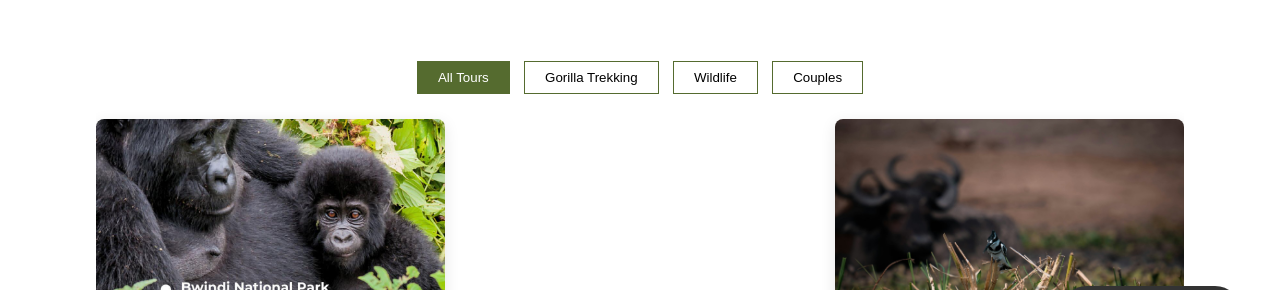
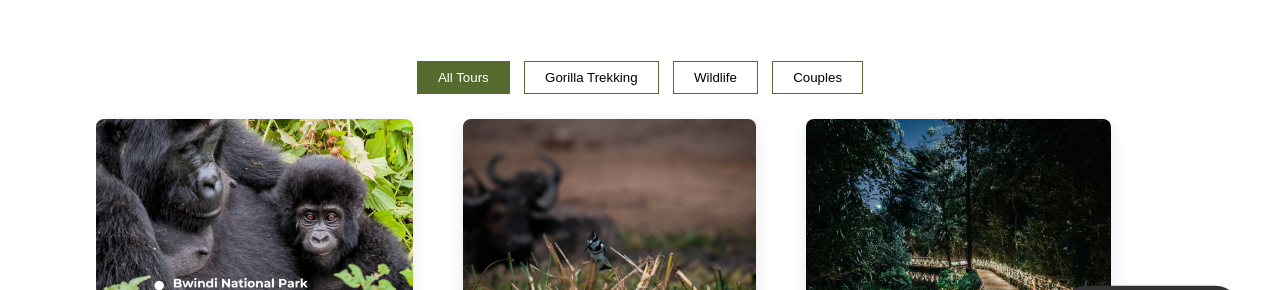
Before and after one commit to SsempogoEzra/Tinah_Trails, a plain HTML site: page safaris.html in a window 1280 px wide. Shown: the part 424-714 px from the top of the page. Drawn offline with nearby package versions, Linux system fonts and the light colour scheme.

Commit message:
Fixed pckgs display issue, Cards in flex stack together.

```diff
--- a/safaris.html
+++ b/safaris.html
@@ -42,11 +42,11 @@
             <button class="filter-btn"data-filter="Couples">Couples</button>
         </div>
 
-        <div class="safari-grid">
-            <div class="safari-grid" id="safari-grid-container">
-                <p class="loading-text">Loading safari packages...</p>
-            </div>
+
+        <div class="safari-grid" id="safari-grid-container">
+            <p class="loading-text">Loading safari packages...</p>
         </div>
+
 
     </section>
 
--- a/script.js
+++ b/script.js
@@ -83,7 +83,7 @@ function initSafariFilters() {
         safariCards.forEach(card => {
             const category = card.getAttribute('data-category');
             if (filterValue === 'all' || category === filterValue) {
-                card.style.display = 'block';
+                card.style.display = 'flex';
             } else {
                 card.style.display = 'none';
             }
--- a/style.css
+++ b/style.css
@@ -153,20 +153,29 @@ h1, h2, h3 {
 }
 
 .safari-grid {
-    display: grid;
-    grid-template-columns: repeat(auto-fit, minmax(300px, 1fr));
-    gap: 20px;
+    display: flex;
+    flex-wrap: wrap; /* Allows cards to wrap into rows automatically */
+    gap: 25px; /* Sets even spacing between cards */
+    justify-content:flex-start; /* Aligns cards neatly from left to right */
+    align-items:flex-start;
 }
 
 .safari-card {
+    flex: 0 1 calc(25%-19px);
+    max-width:500px;;
+    min-width: 260px;
     background: #fff;
     border-radius: 8px;
     overflow: hidden;
     box-shadow: 0 4px 15px rgba(0,0,0,0.1);
+    display:flex;
+    flex-direction: column;
+    height: auto;
 }
 
 .card-img {
     height: 250px;
+    width:100%;
     background-size: cover;
     background-position: center;
     transition: transform 0.5s ease;
```
